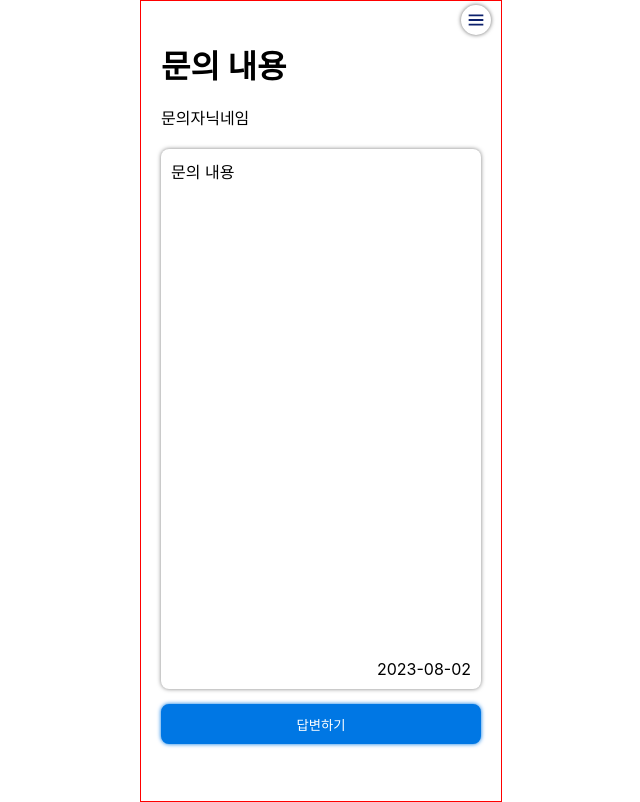
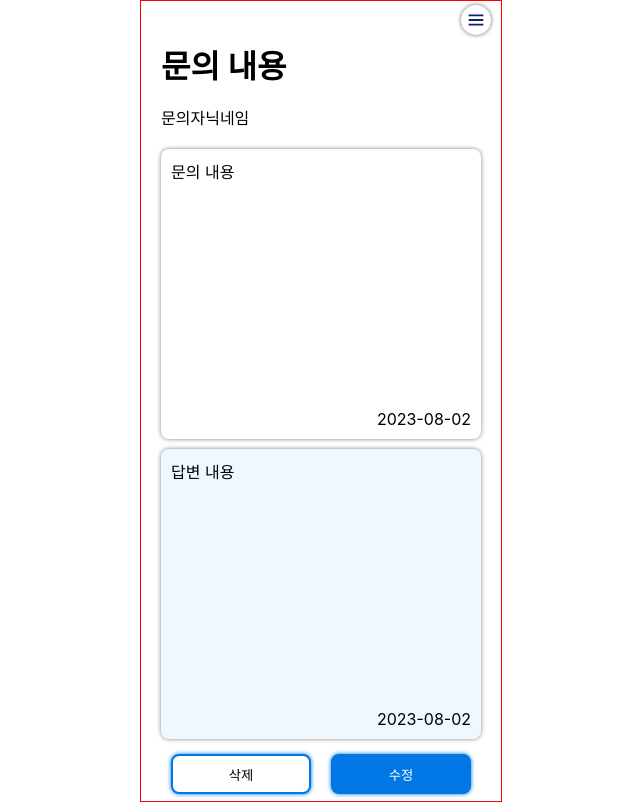
Before and after one commit to Jungkyosung/sidea, a React (Create React App) app: page /admin/qna/1 in a window 1280 px wide. Shown: the whole page, without its empty margins (319-959 px from the left). Built offline with nearby package versions, Linux system fonts and the light colour scheme.

Commit message:
pages merge by jks 230814

```diff
--- a/src/components/pages/admin/AdminQnaDetailPage.js
+++ b/src/components/pages/admin/AdminQnaDetailPage.js
@@ -8,7 +8,7 @@ import { useNavigate } from 'react-router-dom';
 
 const AdminQnaDetailPage = () => {
 
-  const [isAnswered, setIsAnswered] = useState(false);
+  const [isAnswered, setIsAnswered] = useState(true);
 
   const navigate = useNavigate();
 
--- a/src/components/pages/admin/AdminQnaListPage.js
+++ b/src/components/pages/admin/AdminQnaListPage.js
@@ -43,7 +43,7 @@ const AdminQnaListPage = () => {
         </div>
         <div className={Style.askListBox}>
           <AskList askNumber={"1"} askTitleClick={() => handlerMove("/admin/qna/1")} askTitle={"문의샘플제목1"} askIsCommented={true} />
-          <AskList askNumber={"2"} askTitleClick={() => handlerMove("/mypage/qna/detail/2")} askTitle={"문의샘플제목 길어지면 어떻게 될까?2"} askIsCommented={true} />
+          <AskList askNumber={"2"} askTitleClick={() => handlerMove("/admin/qna/2")} askTitle={"문의샘플제목 길어지면 어떻게 될까?2"} askIsCommented={true} />
           <AskList askNumber={"3"} askTitleClick={() => handlerMove("/mypage/qna/detail/3")} askTitle={"문의샘플제목 길어지면 어떻게 될까?3"} askIsCommented={false} />
           <AskList askNumber={"4"} askTitleClick={() => handlerMove("/mypage/qna/detail/4")} askTitle={"문의샘플제목4"} askIsCommented={false} />
           <AskList askNumber={"5"} askTitleClick={() => handlerMove("/mypage/qna/detail/5")} askTitle={"문의샘플제목5"} askIsCommented={false} />
```
